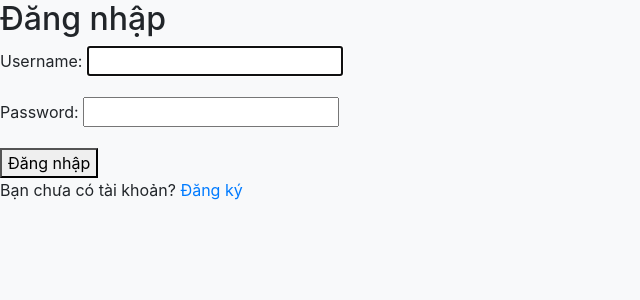
After one commit to chiennm66/SmartTech, a Django app: page /login/ in a window 1280 px wide. The commit adds this page. Shown: the top 300 px of the page, without its empty margins (0-640 px from the left). Run offline with Django 4.2, Linux system fonts and the light colour scheme.

Commit message:
login or logout

```diff
--- /dev/null
+++ b/muasam/home/templates/base.html
@@ -0,0 +1,16 @@
+<!DOCTYPE html>
+<html lang="vi">
+<head>
+    <meta charset="UTF-8">
+    <meta name="viewport" content="width=device-width, initial-scale=1.0">
+    <title>{% block title %}SmartTech{% endblock %}</title>
+    {% load static %}
+    <link rel="stylesheet" href="https://cdn.jsdelivr.net/npm/bootstrap@4.6.2/dist/css/bootstrap.min.css">
+    <link rel="stylesheet" href="{% static 'styles.css' %}">
+</head>
+<body>
+    {% block content %}{% endblock %}
+    <script src="https://code.jquery.com/jquery-3.5.1.slim.min.js"></script>
+    <script src="https://cdn.jsdelivr.net/npm/bootstrap@4.6.2/dist/js/bootstrap.bundle.min.js"></script>
+</body>
+</html>
--- a/muasam/home/templates/index.html
+++ b/muasam/home/templates/index.html
@@ -1,19 +1,6 @@
-<!-- filepath: /Users/chien/Downloads/muasam/home/templates/index.html -->
-<!doctype html>
-<html lang="vi">
-  <head>
-    {% load static %}
-    <!-- Required meta tags -->
-    <meta charset="utf-8">
-    <meta name="viewport" content="width=device-width, initial-scale=1, shrink-to-fit=no">
-    <!-- Bootstrap CSS -->
-    <link rel="stylesheet" href="https://cdn.jsdelivr.net/npm/bootstrap@4.6.2/dist/css/bootstrap.min.css" integrity="sha384-xOolHFLEh07PJGoPkLv1IbcEPTNtaed2xpHsD9ESMhqIYd0nLMwNLD69Npy4HI+N" crossorigin="anonymous">
-    <!-- Custom CSS -->
-    <link rel="stylesheet" href="{% static 'styles.css' %}">
+{% extends 'base.html' %}
 
-    <title>Sản phẩm</title>
-  </head>
-  <body>
+{% block content %}
     <!-- Navigation Menu -->
     <nav class="navbar navbar-expand-lg navbar-dark bg-dark">
       <a class="navbar-brand" href="{% url 'home' %}">Your Company</a>
@@ -44,7 +31,26 @@
           <li class="nav-item">
             <a class="nav-link" href="{% url 'contact' %}">Contact</a>
           </li>
-
+          {% if user.is_authenticated %}
+            <li class="nav-item dropdown">
+              <a class="nav-link dropdown-toggle" href="#" id="userDropdown" role="button" data-toggle="dropdown" aria-haspopup="true" aria-expanded="false">
+                Xin chào, {{ user.username }}
+              </a>
+              <div class="dropdown-menu dropdown-menu-right" aria-labelledby="userDropdown">
+                <form method="post" action="{% url 'logout' %}">
+                  {% csrf_token %}
+                  <button type="submit" class="dropdown-item">Đăng xuất</button>
+                </form>
+              </div>
+            </li>
+          {% else %}
+            <li class="nav-item">
+              <a class="nav-link" href="{% url 'login' %}">Đăng nhập</a>
+            </li>
+            <li class="nav-item">
+              <a class="nav-link" href="{% url 'register' %}">Đăng ký</a>
+            </li>
+          {% endif %}
         </ul>
       </div>
     </nav>
@@ -97,8 +103,4 @@
         </p>
     </footer>
 
-    <!-- Option 1: jQuery and Bootstrap Bundle (includes Popper) -->
-    <script src="https://cdn.jsdelivr.net/npm/jquery@3.5.1/dist/jquery.slim.min.js" integrity="sha384-DfXdz2htPH0lsSSs5nCTpuj/zy4C+OGpamoFVy38MVBnE+IbbVYUew+OrCXaRkfj" crossorigin="anonymous"></script>
-    <script src="https://cdn.jsdelivr.net/npm/bootstrap@4.6.2/dist/js/bootstrap.bundle.min.js" integrity="sha384-Fy6S3B9q64WdZWQUiU+q4/2Lc9npb8tCaSX9FK7E8HnRr0Jz8D6OP9dO5Vg3Q9ct" crossorigin="anonymous"></script>
-  </body>
-</html>
+{% endblock %}
--- /dev/null
+++ b/muasam/home/templates/login.html
@@ -0,0 +1,10 @@
+{% extends 'index.html' %}
+{% block content %}
+  <h2>Đăng nhập</h2>
+  <form method="post">
+    {% csrf_token %}
+    {{ form.as_p }}
+    <button type="submit">Đăng nhập</button>
+  </form>
+  <p>Bạn chưa có tài khoản? <a href="{% url 'register' %}">Đăng ký</a></p>
+{% endblock %}
--- /dev/null
+++ b/muasam/home/templates/logout.html
@@ -0,0 +1,6 @@
+{% extends 'index.html' %}
+{% block content %}
+  <h2>Đăng xuất</h2>
+  <p>Bạn đã đăng xuất thành công.</p>
+  <a href="{% url 'login' %}">Đăng nhập lại</a>
+{% endblock %}
--- a/muasam/home/urls.py
+++ b/muasam/home/urls.py
@@ -15,7 +15,7 @@ urlpatterns = [
     path('product/<int:pk>/', views.product_detail, name='product_detail'),
     path('register/', views.register, name='register'),  # Đăng ký
     path('login/', auth_views.LoginView.as_view(template_name='login.html'), name='login'),  # Đăng nhập
-    path('logout/', auth_views.LogoutView.as_view(template_name='logout.html'), name='logout'),  # Đăng xuất
+    path('logout/', auth_views.LogoutView.as_view(next_page='home'), name='logout'),  # Đăng xuất
 
     path('cart/add/<int:product_id>/', views.add_to_cart, name='add_to_cart'),
     path('cart/', views.view_cart, name='view_cart'),
```
Also changed, not shown: muasam/home/templates/register.html (+6 -13 lines), muasam/db.sqlite3.
